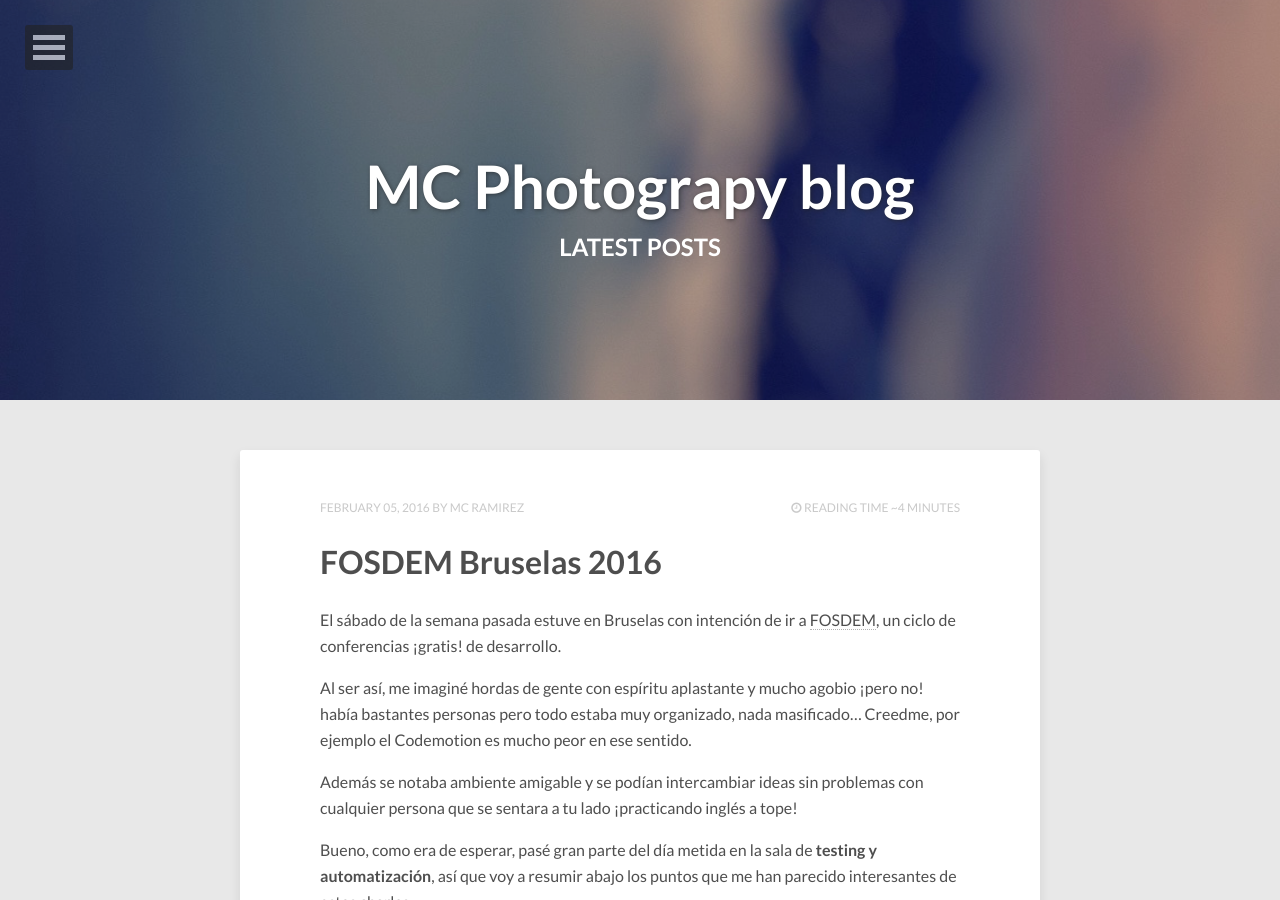
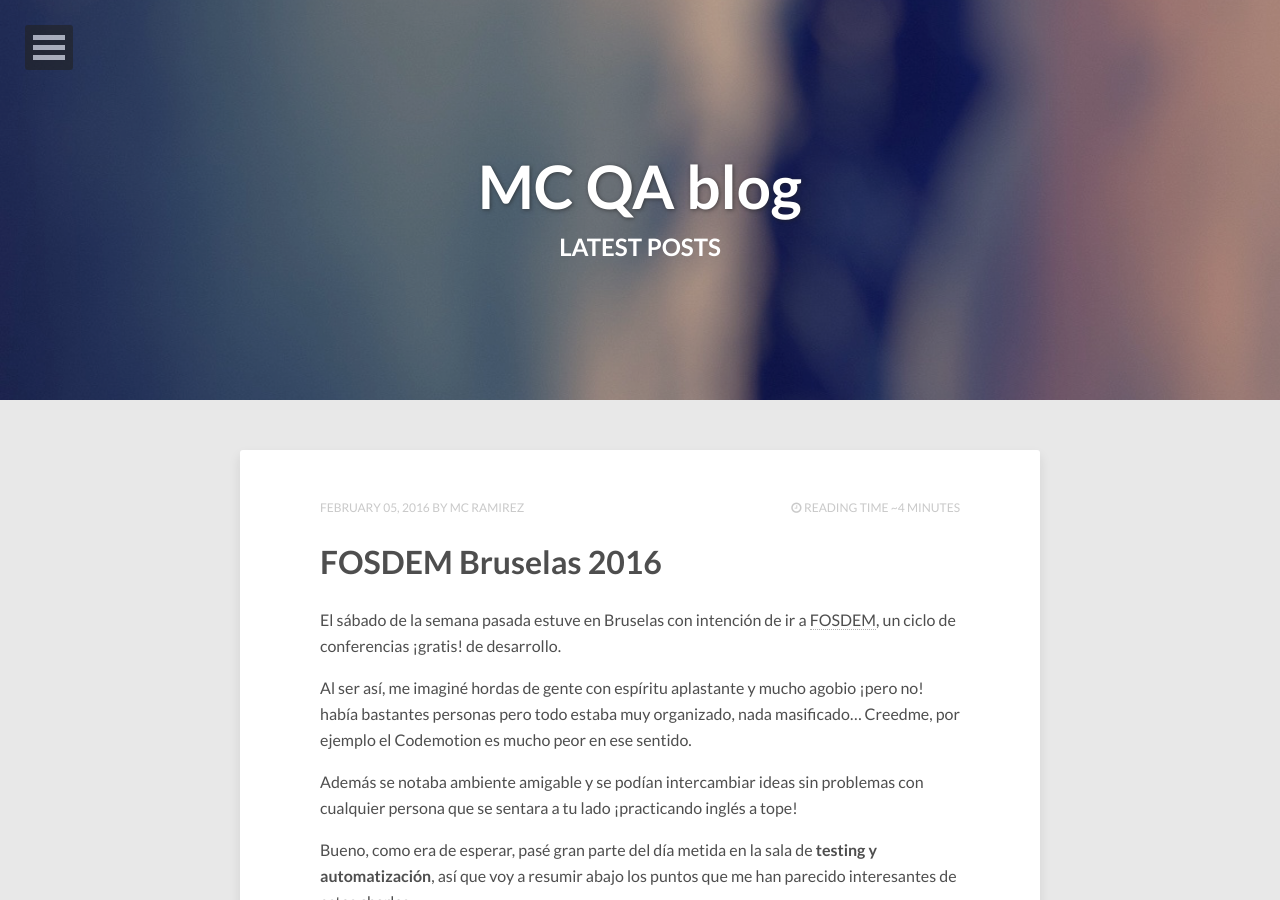
Before and after one commit to emerrefe/photography-blog, a Jekyll site: the page built from index.html, in a window 1280 px wide and 900 px high. Built offline with Jekyll 4.4.1, drawn with Linux system fonts in a browser that asks for light colours; nearby versions of some CDN libraries; a script that is not in the unit is left out; the list of posts is cut into pages by our own code; comment, search, counter and statistics services are not loaded; some of the changed lines change nothing that is shown.

Commit message:
Update _config.yml

```diff
--- a/_config.yml
+++ b/_config.yml
@@ -1,15 +1,15 @@
-title:            MC Photograpy blog
-description:      el mundo desde la lente de mi camara
-disqus_shortname: emerrefe-photograpy-blog
+title:            MC QA blog
+description:      Just another QA blog
+disqus_shortname: emerrefe-qa-blog
 reading_time:     true
 words_per_minute: 200
-url:              //emerrefe.github.io/photograpy-blog
+url:              //emerrefe.github.io/qa-blog
 
 # Owner/author information
 owner:
   name:           MC Ramirez
   avatar:         avatar.png
-  bio:            "Fotografia, gadgets, lugares y mucho mas."
+  bio:            "QA tester"
   email:
   # Social networking links used in footer. Update and remove as you like.
   twitter:        emerrefe
```
